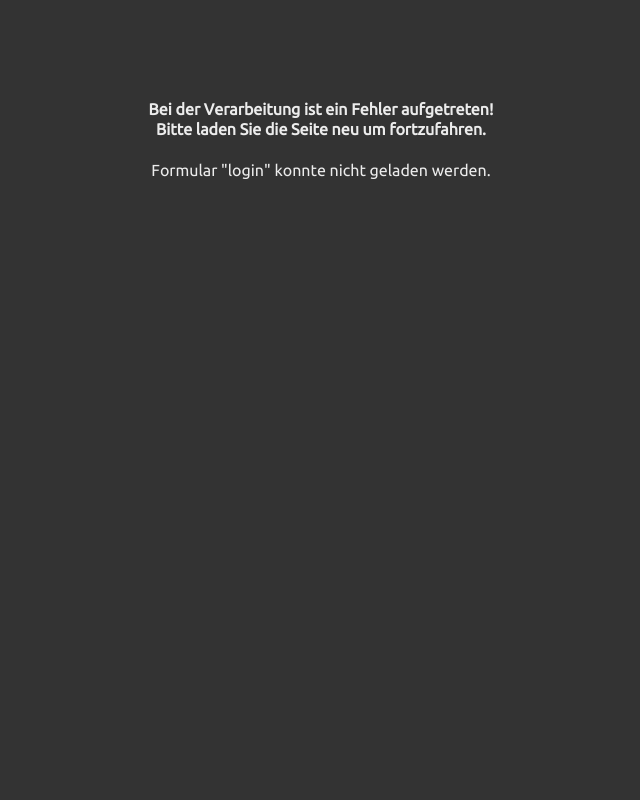
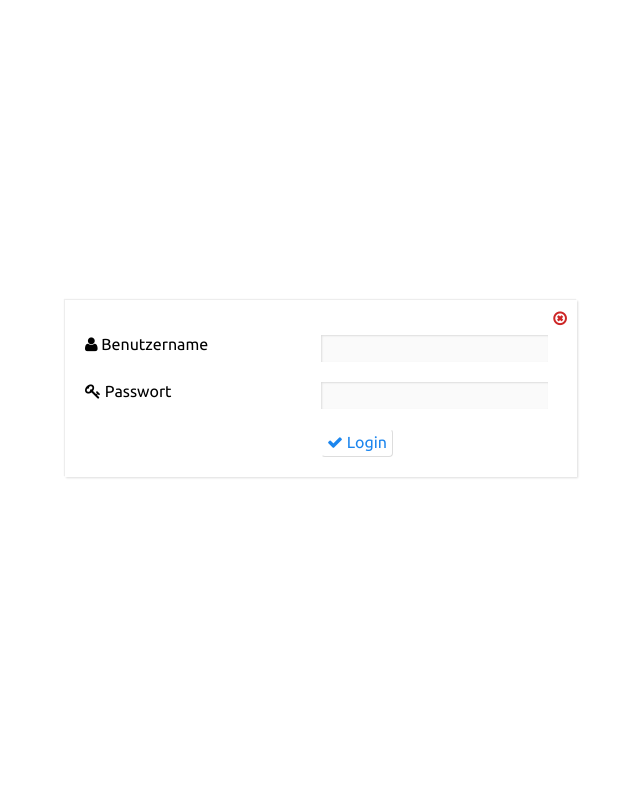
Before and after one commit to cybrox/CalendarAdministrationTool, a PHP site: page / in a window 1280 px wide. Shown: the whole page, without its empty margins (319-959 px from the left). Run offline with PHP 8.4, Linux system fonts and the light colour scheme.

Commit message:
CAT v0.0.7
Erster Frontend Test der Schnittstelle (erfolgreich) und einbinden der
Loginfunktion als Basis um alle anderen benötigten Templates zu
entwickeln

```diff
--- a/index.html
+++ b/index.html
@@ -16,7 +16,10 @@
 
 	<!-- Haltecontainer für Ladeanzeige und Popups -->
 	<div id="loader"></div>
-	<div id="popups"></div>
+	<div id="popups">
+		<i id="popupclose" onClick="$.popups('close')" class="icon-remove-circle"></i>
+		<div id="popupcontent"></div>
+	</div>
 
 	<!-- Haltecontainer für allfällige Fehlerausgaben -->
 	<div id="errors">
@@ -71,5 +74,6 @@
 
 	<!-- Javascript CAT Dateien einbinden -->
 	<script type="text/javascript" src="src/js/core.js"></script>
+	<script type="text/javascript" src="src/js/forms.js"></script>
 </body>
 </html>
--- a/src/css/style.css
+++ b/src/css/style.css
@@ -55,6 +55,31 @@ body {
 
 #errors h4 {
 	margin-top: 100px;
+}
+
+#popups {
+	position: fixed;
+	top: 50%;
+	left: 30%;
+	width: 40%;
+	height: auto;
+	min-height: 100px;
+	margin: -100px 0 0 0;
+	background: #fff;
+	box-shadow: 1px 1px 2px #ddd, -1px -1px 1px #eee;
+	-moz-box-shadow: 1px 1px 2px #ddd, -1px -1px 1px #eee;
+	-webkit-box-shadow: 1px 1px 2px #ddd, -1px -1px 1px #eee;
+}
+
+#popupclose {
+	position: absolute;
+	right: 10px;
+	top: 10px;
+	color: #CD2626;
+}
+
+#popupcontent {
+	padding: 35px 20px 20px 20px;
 }
 
 
@@ -188,10 +213,62 @@ nav {
 	font-size: 11px;
 }
 
+
+/*
+** Formularelemente
+*/
+input[type="text"], input[type="password"], textarea {
+	width: 100%;
+	padding: 5px 0;
+	background: #fafafa;
+	border: 0px solid #fff;
+	box-shadow: inset 1px 1px 2px #ddd;
+	-moz-box-shadow: inset 1px 1px 2px #ddd;
+	-webkit-box-shadow: inset 1px 1px 2px #ddd;
+}
+
+input[type="text"]:focus, input[type="password"]:focus, textarea:focus {
+	color: #1C86EE;
+	outline: 0px !important;
+}
+
+input[type="submit"]{
+
+}
+
+
 /*
 ** Fixelemente
 */
 .break {clear: both;}
+.error {color: #CD2626;}
+
+a.button {
+	display: inline-block;
+	padding: 3px 5px;
+	border-radius: 4px;
+	-moz-border-radius: 4px;
+	-webkit-border-radius: 4px;
+	border-top: 1px solid #fff;
+	border-left: 1px solid #fff;
+	border-bottom: 1px solid #ddd;
+	border-right: 1px solid #ddd;
+}
+
+a.button:hover {
+	border: 1px solid #ddd;
+	background: #ddd;
+}
+
+.double {
+	width: 100%;
+}
+
+.doublepart {
+	width: 48%;
+	margin: 0 2% 20px 0;
+	float: left;
+}
 
 
 /*
@@ -244,6 +321,18 @@ nav {
 /*
 ** Animationen und Übergangseffekte
 */
+a.button, a.button:hover {
+	transition: all 0.3s ease-in-out;
+	-moz-transition: all 0.3s ease-in-out;
+	-webkit-transition: all 0.3s ease-in-out;
+}
+
+input[type="text"], input[type="password"], textarea, input[type="text"]:focus, input[type="password"]:focus, textarea:focus {
+	transition: color 0.2s ease-in-out;
+	-moz-transition: color 0.2s ease-in-out;
+	-webkit-transition: color 0.2s ease-in-out;
+}
+
 #usersites li, #usersites li:hover {
 	transition: box-shadow 0.2s ease-in-out;
 	-moz-transition: box-shadow 0.2s ease-in-out;
--- /dev/null
+++ b/src/form/login.html
@@ -0,0 +1,24 @@
+<div class="double">
+	<div class="doublepart">
+		<label for="username"><i class="icon-user"></i> Benutzername</label>
+	</div>
+	<div class="doublepart">
+		<input id="inpLoginName" type="text" name="username"></label>
+	</div>
+</div>
+<div class="double">
+	<div class="doublepart">
+		<label for="password"><i class="icon-key"></i> Passwort</label>
+	</div>
+	<div class="doublepart">
+		<input id="inpLoginPass" type="password" name="password"></label>
+	</div>
+</div>
+<div class="double">
+	<div class="doublepart">
+		&nbsp; <span class="error" id="outLoginErr"></span>
+	</div>
+	<div class="doublepart">
+		<a href="#" onClick="submitLogin()" class="button"><i class="icon-ok"></i> Login</a>
+	</div>
+</div>
--- a/src/js/core.js
+++ b/src/js/core.js
@@ -76,16 +76,15 @@ $.popups = function(content){
 			type: 'GET',
 			url: './src/form/'+content+'.html',
 			success: function(data){
-				$('#popups').html(data);
+				$('#popupcontent').html(data);
 			},
 			error: function() {
 				$.error("Formular \""+content+"\" konnte nicht geladen werden");
 			}
 		});
-		$('#popups').show('slow');
+		$('#popups').fadeIn('slow');
 	} else {
-		$('#popups').hide('slow');
-		$('#popups').html("");
+		$('#popups').fadeOut('slow', function(){$('#popupcontent').html("")});
 	}
 
 }
--- /dev/null
+++ b/src/js/forms.js
@@ -0,0 +1,37 @@
+/* CAT - Calendar Administration Tool
+** Cascading Style Sheet, Hauptstyle
+**
+** Autor: Sven Gehring
+**
+** Informationen zur Lizenz dieses Quellcodes
+** finden sie in der beiliegenden LICENSE.md
+*/
+
+function submitLogin(){
+	username = $('#inpLoginName').val();
+	userpass = $('#inpLoginPass').val();
+
+	console.log('./src/api/login/'+username+'/'+userpass+'/');
+
+	$.ajax({
+		type: 'GET',
+		url: './src/api/login/'+username+'/'+userpass+'/',
+		dataType: 'json',
+		success: function(json){
+			console.log(json);
+			if(json.error == ""){
+				user.id    = json.data['userid'];
+				user.token = json.data['token'];
+
+				$.cookie("cat_user", user.token+"_"+user.id);
+
+				console.log(user);
+			} else {
+				$('#outLoginErr').text("Ungültige Zugangsdaten!");
+			}
+		},
+		error: function() {
+			$.error("Formular \""+content+"\" konnte nicht geladen werden");
+		}
+	});
+}
```
